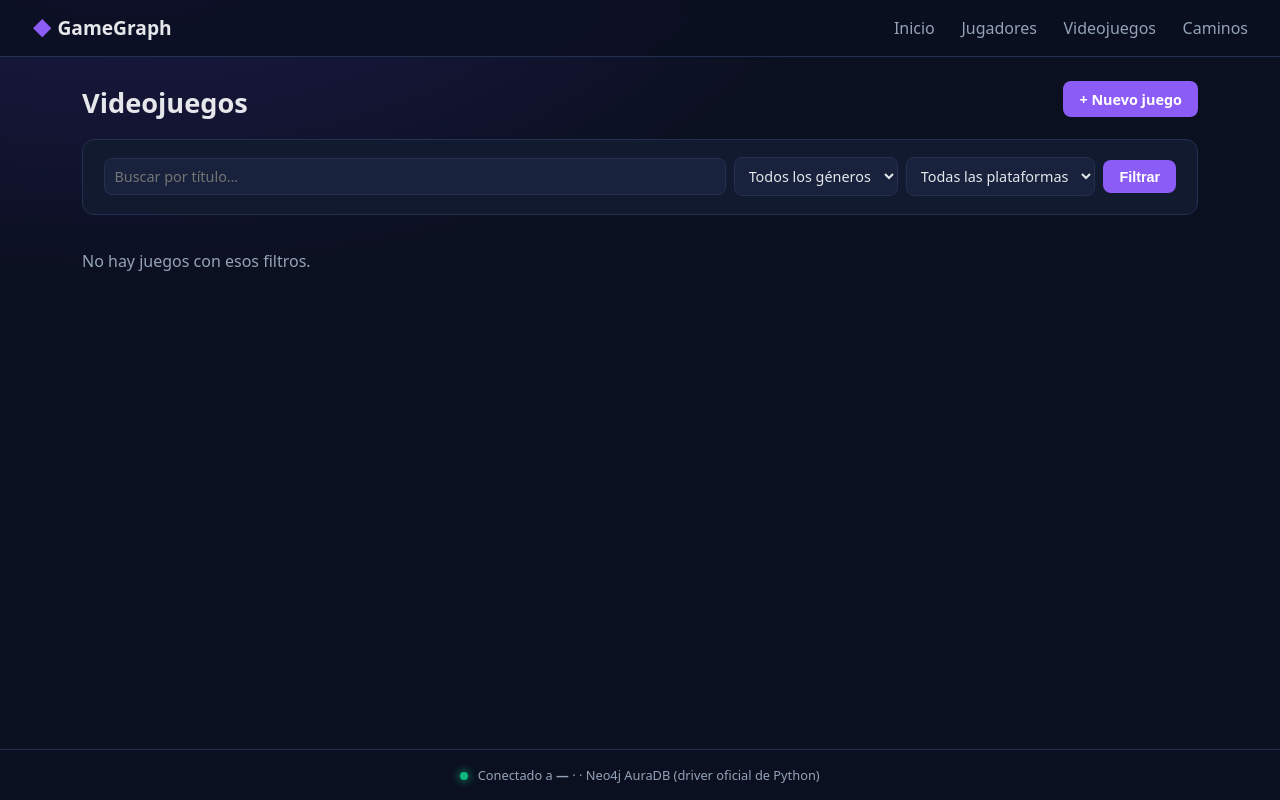
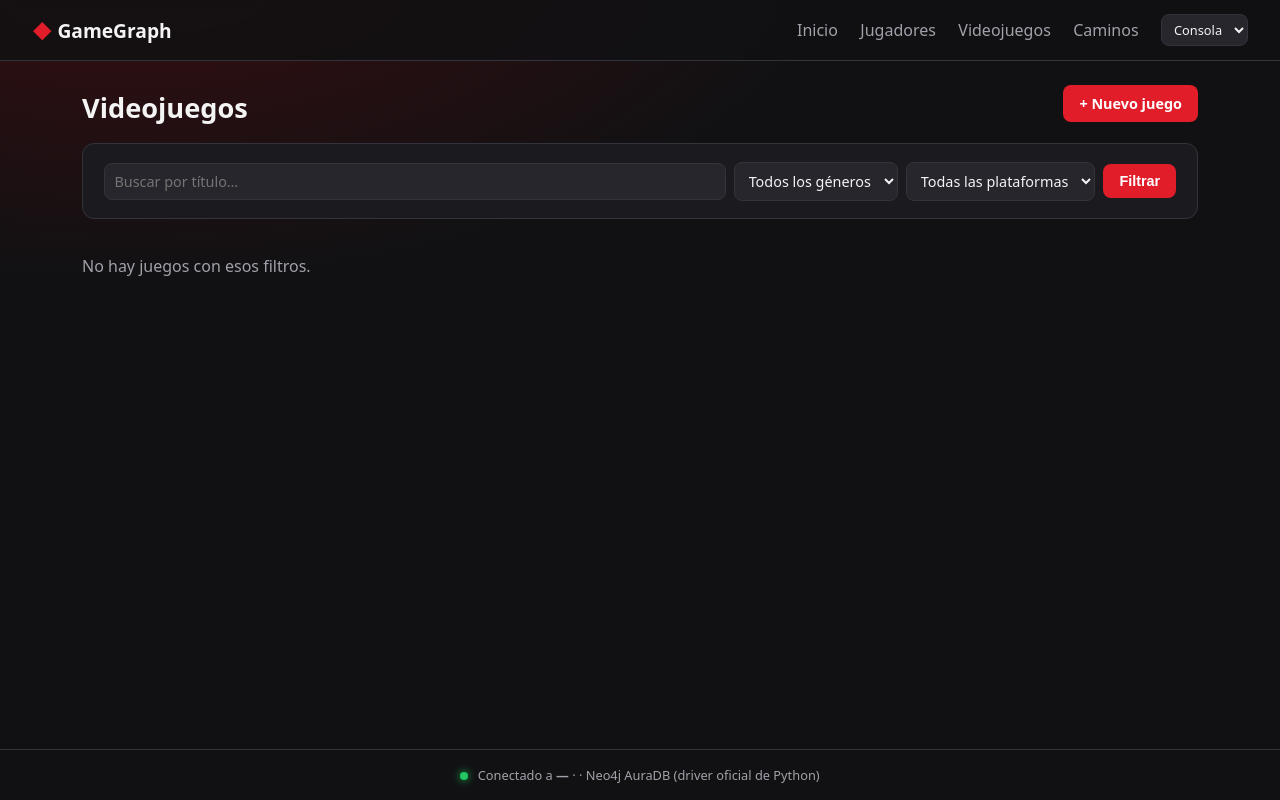
Before and after one commit to saimonetii/neo4j-videojuegos, a Flask app: template app/templates/games/list.html in a window 1280 px wide. Run offline with Flask 3, Linux system fonts and the light colour scheme; the template is opened without the code that fills it, so the values that code supplies are empty; parts of the project's set-up code (start-up, migrations or seed data) failed here and were passed over.

Commit message:
Temas de color seleccionables (Consola, Claro, Retro, Océano, Violeta)
Co-Authored-By: Claude Opus 5.5 <noreply@anthropic.com>
Claude-Session: https://claude.ai/code/session_011kP2FKVqhjD3stqZ5AUBbe

```diff
--- a/app/static/style.css
+++ b/app/static/style.css
@@ -1,19 +1,47 @@
-:root {
-  --bg: #0b1020; --panel: #121a2f; --panel-2: #18223d; --line: #24304f;
-  --text: #e5e7eb; --muted: #94a3b8; --accent: #8b5cf6; --accent-2: #0ea5e9;
-  --ok: #10b981; --err: #ef4444; --star: #f59e0b; --radius: 12px;
+/* Temas: se elige con el selector de la barra superior (data-theme en <html>) */
+:root, [data-theme="consola"] {
+  --bg: #111113; --glow: #3b0d10; --panel: #1b1b1f; --panel-2: #26262c; --line: #33333b;
+  --text: #f4f4f5; --muted: #a1a1aa; --accent: #e11d2a; --accent-2: #f59e0b; --on-accent: #fff;
+  --link: #fb7185; --ok: #22c55e; --err: #ef4444; --star: #fbbf24; --star-off: #3f3f46;
+  --n-me: #fbbf24; --n-player: #e11d2a; --n-game: #60a5fa; --n-genre: #22c55e;
+  --font: system-ui, -apple-system, "Segoe UI", Roboto, sans-serif; --radius: 12px;
+}
+[data-theme="claro"] {
+  --bg: #f4f6fb; --glow: #dbeafe; --panel: #ffffff; --panel-2: #eef1f7; --line: #dfe3ec;
+  --text: #111827; --muted: #6b7280; --accent: #2563eb; --accent-2: #0891b2; --on-accent: #fff;
+  --link: #1d4ed8; --ok: #16a34a; --err: #dc2626; --star: #f59e0b; --star-off: #d1d5db;
+  --n-me: #f59e0b; --n-player: #2563eb; --n-game: #0891b2; --n-genre: #16a34a;
+}
+[data-theme="retro"] {
+  --bg: #0f380f; --glow: #306230; --panel: #1d4a1d; --panel-2: #306230; --line: #4d7a1f;
+  --text: #c4dc6c; --muted: #8bac0f; --accent: #9bbc0f; --accent-2: #8bac0f; --on-accent: #0f380f;
+  --link: #d6f07a; --ok: #9bbc0f; --err: #f0a03c; --star: #e8f87a; --star-off: #306230;
+  --n-me: #e8f87a; --n-player: #9bbc0f; --n-game: #5f8f1f; --n-genre: #c4dc6c;
+  --font: "Courier New", ui-monospace, monospace; --radius: 4px;
+}
+[data-theme="oceano"] {
+  --bg: #071a2b; --glow: #0c3b4f; --panel: #0d2538; --panel-2: #123149; --line: #1d4460;
+  --text: #e2f1f8; --muted: #8fb3c7; --accent: #14b8a6; --accent-2: #38bdf8; --on-accent: #04201d;
+  --link: #5eead4; --ok: #22c55e; --err: #f87171; --star: #fcd34d; --star-off: #1d4460;
+  --n-me: #fcd34d; --n-player: #14b8a6; --n-game: #38bdf8; --n-genre: #a3e635;
+}
+[data-theme="violeta"] {
+  --bg: #0b1020; --glow: #1e1b4b; --panel: #121a2f; --panel-2: #18223d; --line: #24304f;
+  --text: #e5e7eb; --muted: #94a3b8; --accent: #8b5cf6; --accent-2: #0ea5e9; --on-accent: #fff;
+  --link: #c4b5fd; --ok: #10b981; --err: #ef4444; --star: #f59e0b; --star-off: #334155;
+  --n-me: #f59e0b; --n-player: #8b5cf6; --n-game: #0ea5e9; --n-genre: #10b981;
 }
 * { box-sizing: border-box; }
-body { margin: 0; font-family: system-ui, -apple-system, "Segoe UI", Roboto, sans-serif;
-       background: radial-gradient(1200px 600px at 10% -10%, #1e1b4b 0%, transparent 60%), var(--bg);
+body { margin: 0; font-family: var(--font);
+       background: radial-gradient(1200px 600px at 10% -10%, var(--glow) 0%, transparent 60%), var(--bg);
        color: var(--text); min-height: 100vh; display: flex; flex-direction: column; }
-a { color: #c4b5fd; text-decoration: none; } a:hover { text-decoration: underline; }
+a { color: var(--link); text-decoration: none; } a:hover { text-decoration: underline; }
 h1 { font-size: 1.7rem; margin: .2rem 0 .6rem; } h2 { font-size: 1.15rem; margin: 1rem 0 .6rem; }
 h3 { font-size: 1rem; margin: .8rem 0 .3rem; } code { background: var(--panel-2); padding: 2px 6px; border-radius: 6px; }
 .muted { color: var(--muted); font-weight: normal; } .hint { color: var(--muted); font-size: .8rem; margin: 0 0 .5rem; }
 
 .topbar { display: flex; align-items: center; justify-content: space-between; padding: .9rem 2rem;
-          border-bottom: 1px solid var(--line); background: rgba(11,16,32,.8); backdrop-filter: blur(6px);
+          border-bottom: 1px solid var(--line); background: color-mix(in srgb, var(--bg) 85%, transparent); backdrop-filter: blur(6px);
           position: sticky; top: 0; z-index: 10; }
 .brand { font-weight: 800; font-size: 1.2rem; color: var(--text); } .logo { color: var(--accent); }
 .topbar nav a { color: var(--muted); margin-left: 1.4rem; font-weight: 500; }
@@ -38,24 +66,24 @@ h3 { font-size: 1rem; margin: .8rem 0 .3rem; } code { background: var(--panel-2)
 .section { margin-top: .5rem; }
 .actions { display: flex; gap: .5rem; align-items: center; flex-wrap: wrap; } .actions form { margin: 0; }
 
-.btn { display: inline-block; background: var(--accent); color: #fff; border: 0; border-radius: 8px;
+.btn { display: inline-block; background: var(--accent); color: var(--on-accent); border: 0; border-radius: 8px;
        padding: .55rem 1rem; font-weight: 600; cursor: pointer; font-size: .9rem; }
 .btn:hover { filter: brightness(1.1); text-decoration: none; }
 .btn.ghost { background: transparent; border: 1px solid var(--line); color: var(--text); }
-.btn.danger { background: transparent; border: 1px solid var(--err); color: #fca5a5; }
+.btn.danger { background: transparent; border: 1px solid var(--err); color: var(--err); }
 .icon { background: none; border: 0; color: var(--muted); cursor: pointer; font-size: .85rem; }
 .icon:hover { color: var(--err); }
 .link { font-size: .85rem; }
 
 .flash { padding: .7rem 1rem; border-radius: 8px; margin-bottom: 1rem; border: 1px solid; }
-.flash.ok { background: rgba(16,185,129,.1); border-color: var(--ok); }
-.flash.error { background: rgba(239,68,68,.1); border-color: var(--err); }
+.flash.ok { background: color-mix(in srgb, var(--ok) 12%, transparent); border-color: var(--ok); }
+.flash.error { background: color-mix(in srgb, var(--err) 12%, transparent); border-color: var(--err); }
 
 table { width: 100%; border-collapse: collapse; font-size: .92rem; }
 th { text-align: left; color: var(--muted); font-weight: 500; font-size: .8rem; text-transform: uppercase;
      letter-spacing: .04em; border-bottom: 1px solid var(--line); padding: .4rem .3rem; }
-td { padding: .5rem .3rem; border-bottom: 1px solid rgba(36,48,79,.6); } td form { margin: 0; }
-.stars { color: var(--star); white-space: nowrap; } .stars .off { color: #334155; }
+td { padding: .5rem .3rem; border-bottom: 1px solid var(--line); } td form { margin: 0; }
+.stars { color: var(--star); white-space: nowrap; } .stars .off { color: var(--star-off); }
 
 .form { display: flex; flex-direction: column; gap: .8rem; }
 .form label { display: flex; flex-direction: column; gap: .3rem; font-size: .85rem; color: var(--muted); }
@@ -83,26 +111,29 @@ input:focus, select:focus, textarea:focus { outline: 2px solid var(--accent); bo
 .chips li { background: var(--panel-2); border-radius: 999px; padding: .25rem .4rem .25rem .8rem; display: flex; align-items: center; gap: .2rem; }
 .chips form { margin: 0; }
 
-.tag { display: inline-block; background: rgba(139,92,246,.15); color: #c4b5fd; border-radius: 999px;
+.tag { display: inline-block; background: color-mix(in srgb, var(--accent) 16%, transparent); color: var(--link); border-radius: 999px;
        padding: .1rem .55rem; font-size: .75rem; margin: 0 .25rem .25rem 0; }
-.tag.alt { background: rgba(14,165,233,.15); color: #7dd3fc; }
+.tag.alt { background: color-mix(in srgb, var(--accent-2) 16%, transparent); color: var(--accent-2); }
 .game-grid { display: grid; grid-template-columns: repeat(auto-fill, minmax(260px, 1fr)); gap: 1rem; }
 .game { display: flex; gap: .8rem; background: var(--panel); border: 1px solid var(--line);
         border-radius: var(--radius); padding: .8rem; color: var(--text); transition: transform .1s, border-color .1s; }
 .game:hover { transform: translateY(-2px); border-color: var(--accent); text-decoration: none; }
 .cover { width: 56px; height: 72px; border-radius: 8px; flex-shrink: 0; display: grid; place-items: center;
-         font-size: 1.6rem; font-weight: 800; background: linear-gradient(135deg, var(--accent), var(--accent-2)); }
+         font-size: 1.6rem; font-weight: 800; color: var(--on-accent); background: linear-gradient(135deg, var(--accent), var(--accent-2)); }
 .game .info { display: flex; flex-direction: column; gap: .15rem; min-width: 0; }
 .game .meta { color: var(--muted); font-size: .8rem; }
 
 .path { display: flex; flex-wrap: wrap; align-items: center; gap: .5rem; }
-.node { padding: .45rem .9rem; border-radius: 999px; font-weight: 600; color: #fff; }
-.node.player { background: var(--accent); } .node.game { background: var(--accent-2); }
+.node { padding: .45rem .9rem; border-radius: 999px; font-weight: 600; color: var(--on-accent); }
+.node.player { background: var(--n-player); } .node.game { background: var(--n-game); color: #fff; }
 .edge { color: var(--muted); font-family: monospace; font-size: .8rem; }
 .edge::before { content: "— "; } .edge::after { content: " —"; }
 
 .network { height: 620px; padding: 0; overflow: hidden; }
 .legend { display: flex; gap: .8rem; font-size: .85rem; color: var(--muted); }
 .lg::before { content: ""; display: inline-block; width: 10px; height: 10px; border-radius: 50%; margin-right: 5px; }
-.lg.me::before { background: #f59e0b; } .lg.player::before { background: #8b5cf6; }
-.lg.game::before { background: #0ea5e9; } .lg.genre::before { background: #10b981; border-radius: 2px; }
+.lg.me::before { background: var(--n-me); } .lg.player::before { background: var(--n-player); }
+.lg.game::before { background: var(--n-game); } .lg.genre::before { background: var(--n-genre); border-radius: 2px; }
+
+.theme-picker { margin-left: 1.4rem; padding: .3rem .5rem; font-size: .8rem; }
+.topbar nav { display: flex; align-items: center; flex-wrap: wrap; }
--- a/app/templates/base.html
+++ b/app/templates/base.html
@@ -1,10 +1,14 @@
 <!doctype html>
-<html lang="es">
+<html lang="es" data-theme="consola">
 <head>
   <meta charset="utf-8">
   <meta name="viewport" content="width=device-width, initial-scale=1">
   <title>{% block title %}GameGraph{% endblock %} · Recomendador de videojuegos</title>
   <link rel="stylesheet" href="{{ url_for('static', filename='style.css') }}">
+  <script>
+    // Tema guardado por el usuario (solo preferencia visual del navegador)
+    try { const t = localStorage.getItem('theme'); if (t) document.documentElement.dataset.theme = t; } catch (e) {}
+  </script>
   {% block head %}{% endblock %}
 </head>
 <body>
@@ -15,6 +19,13 @@
       <a href="{{ url_for('players.list_players') }}">Jugadores</a>
       <a href="{{ url_for('games.list_games') }}">Videojuegos</a>
       <a href="{{ url_for('main.paths') }}">Caminos</a>
+      <select id="theme-picker" class="theme-picker" title="Tema de color">
+        <option value="consola">Consola</option>
+        <option value="claro">Claro</option>
+        <option value="retro">Retro</option>
+        <option value="oceano">Océano</option>
+        <option value="violeta">Violeta</option>
+      </select>
     </nav>
   </header>
 
@@ -31,6 +42,15 @@
     <span class="dot"></span>
     Conectado a <strong>{{ server.address or '—' }}</strong> · {{ server.agent or '' }} · Neo4j AuraDB (driver oficial de Python)
   </footer>
+  <script>
+    const picker = document.getElementById('theme-picker');
+    picker.value = document.documentElement.dataset.theme;
+    picker.addEventListener('change', () => {
+      document.documentElement.dataset.theme = picker.value;
+      try { localStorage.setItem('theme', picker.value); } catch (e) {}
+      document.dispatchEvent(new Event('themechange'));
+    });
+  </script>
   {% block scripts %}{% endblock %}
 </body>
 </html>
```
Also changed, not shown: app/templates/graph.html (+11 -10 lines).
